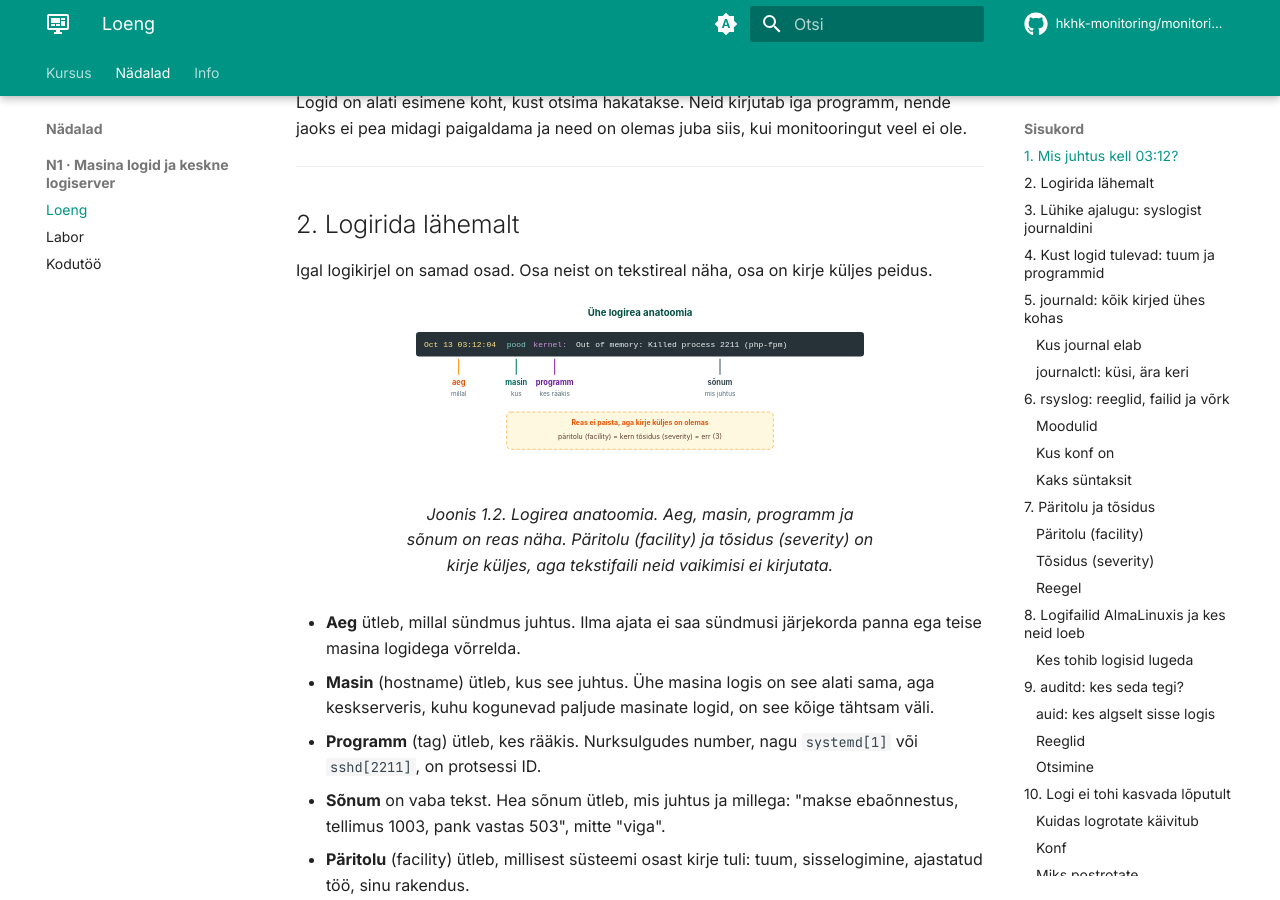
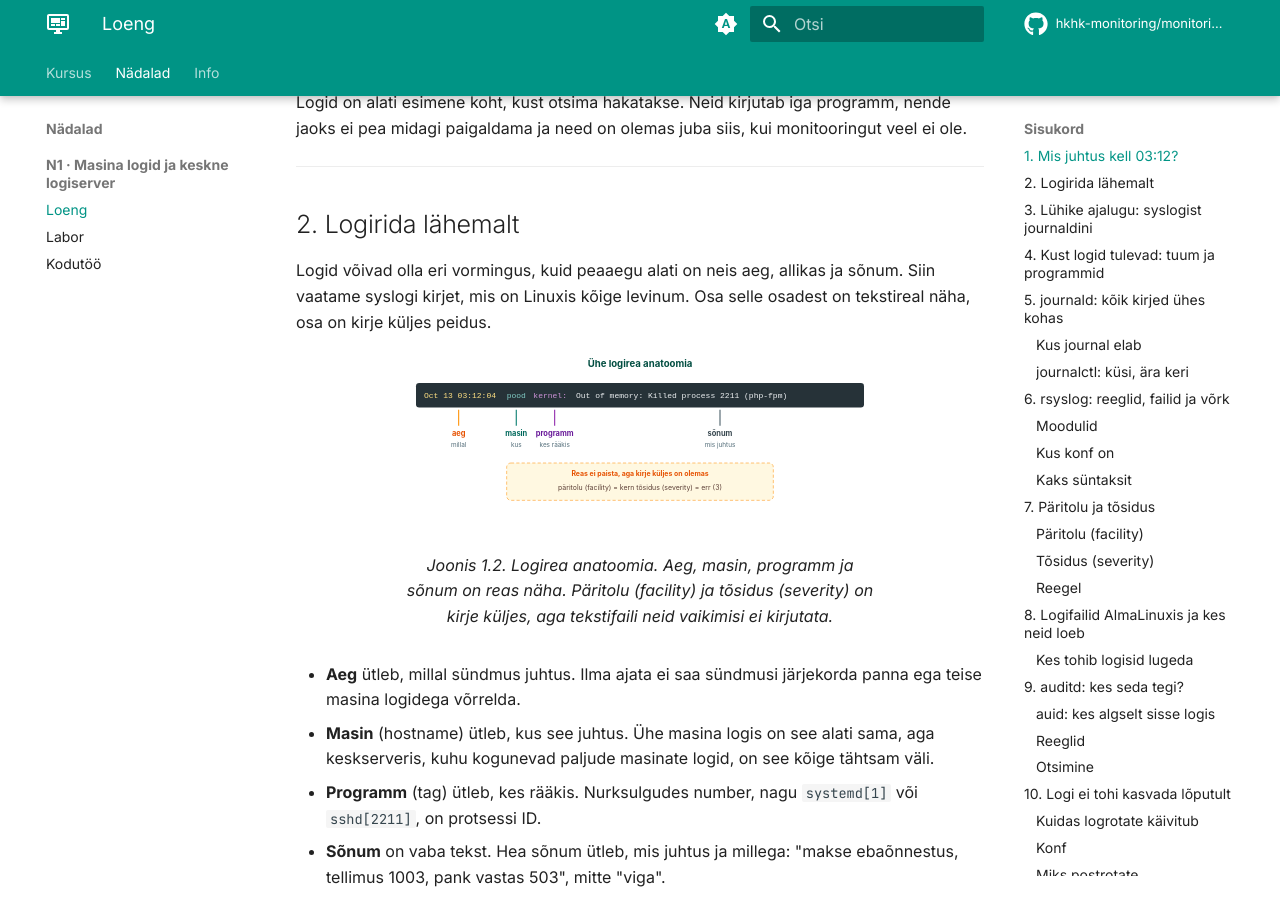
Before and after one commit to hkhk-monitoring/monitoring, an MkDocs documentation site: the page built from docs/week01/lecture.md, in a window 1280 px wide and 900 px high, scrolled down 1973 px. Built offline with MkDocs 1.6.1 and Material for MkDocs 9.7.7, drawn with Linux system fonts in a browser that asks for light colours; comment, search, counter and statistics services are not loaded.

Commit message:
N1 loeng

```diff
--- a/docs/week01/lecture.md
+++ b/docs/week01/lecture.md
@@ -70,7 +70,7 @@ Logid on alati esimene koht, kust otsima hakatakse. Neid kirjutab iga programm,
 
 ## 2. Logirida lähemalt
 
-Igal logikirjel on samad osad. Osa neist on tekstireal näha, osa on kirje küljes peidus.
+Logid võivad olla eri vormingus, kuid peaaegu alati on neis aeg, allikas ja sõnum. Siin vaatame syslogi kirjet, mis on Linuxis kõige levinum. Osa selle osadest on tekstireal näha, osa on kirje küljes peidus.
 
 <figure markdown="span">
   ![Logirea osad: aeg, masin, programm, sõnum, peidus päritolu ja tõsidus](../images/n01_logikirje.svg)
```
